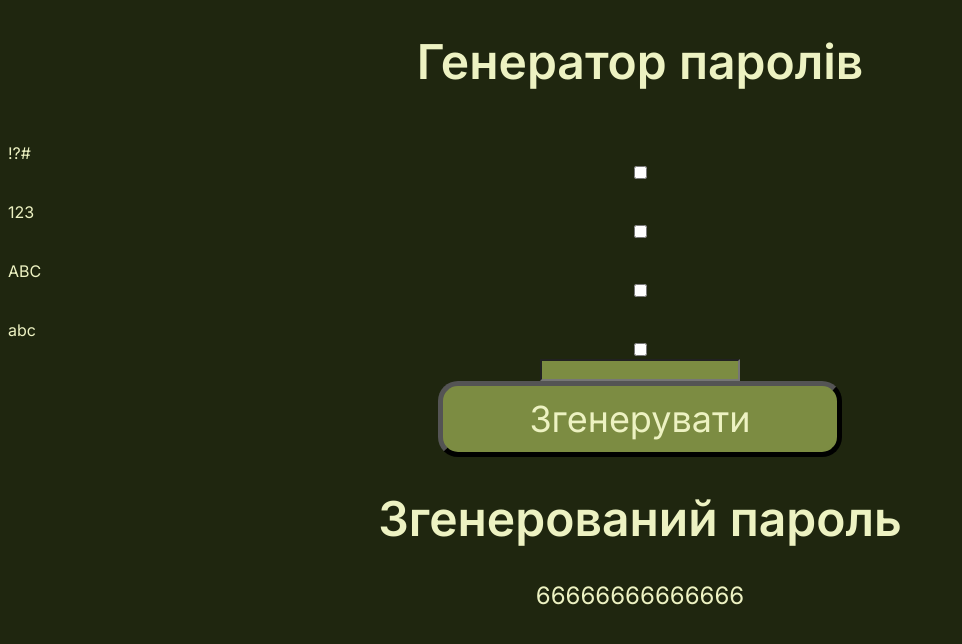
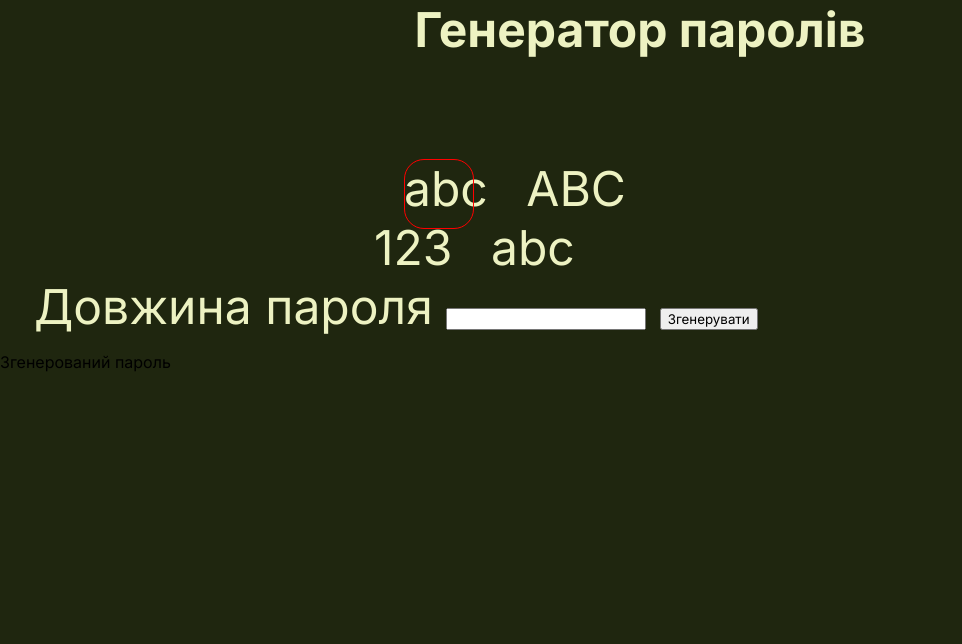
Before and after one commit to Logikaaa/Generator-of-passwords, a plain HTML site: page index.html in a window 1280 px wide. Shown: the whole page, without its empty margins (0-962 px from the left). Drawn offline with Linux system fonts and the light colour scheme.

Commit message:
Add files via upload

```diff
--- a/index.html
+++ b/index.html
@@ -2,30 +2,28 @@
 <html lang="uk">
 <head>
     <meta charset="UTF-8">
+    <meta name="viewport" content="width=device-width, initial-scale=1.0">
     <link rel="stylesheet" href="./style.css">
-    <title>Генератор паролів</title>
+    <title>Generator of passwords</title>
 </head>
 <body>
-    <h1>Генератор паролів</h1>
-    <form>
-        <div class="checkbox">
-            <input type="checkbox" id="v1" name="v1" value="abc">
-            <label for="v1">abc</label><br>
-            <input type="checkbox" id="v2" name="v2" value="ABC">
-            <label for="v2">ABC</label><br>
-            <input type="checkbox" id="v3" name="v3" value="123">
-            <label for="v3">123</label><br>
-            <input type="checkbox" id="v4" name="v4" value="!?#">
-            <label for="v4">!?#</label><br>
-        </div>
-        <div class="number">
-            <input type="number" class="n1" name="n1">
-        </div>
-        <button type="button" class="button">Згенерувати</button>
+    <div class="container">
+    <h1 class="title">Генератор паролів</h1>
+    <div class="option">
+        <label class="checkbox-container"><input type="checkbox" id="abc"><span class="custom-checkbox"></span>abc</label>
+        <label><input type="checkbox" id="ABC">ABC</label>
+    </div>
+    <div class="option">
+        <label><input type="checkbox" id="numbers">123</label>
+        <label><input type="checkbox" id="symbols">abc</label>
+    </div>
+    <label>Довжина пароля
+        <input type="number" id="count">
+    </label>
 
-        <h1>Згенерований пароль</h1>
-        <p class="result">66666666666666</p>
-    </form>
+    <button type="button">Згенерувати</button>
+    <p>Згенерований пароль</p>
+    <div id="result"></div>
+</div>
 </body>
-<script src="script.js"></script>
 </html>
--- a/style.css
+++ b/style.css
@@ -3,45 +3,49 @@
 * {
     font-family: 'Inter';
 }
-body{
+
+body {
     background-color: #1F260F;
+    margin: auto;
+    height: 100%;
 }
-h1{
+
+.title{
+    font-size: 48px;
+    font-weight: 700;
     color: #EDF2C2;
     text-align: center;
-    font-size: 48px;
-    font-weight: 600;
+    margin-top: 0;
+    margin-bottom: 100px;
 }
-button{
-    border-width: 5px;
-    background-color: #7C8C42;
-    color: #EDF2C2;
-    border-radius: 20px;
-    width: 404px;
-    height: 76px;
-    font-size: 36px;
-    font-weight: 400;
-    display: block;
+.option{
     margin: auto;
+    width: 600px;
 }
-p{
-    color: #EDF2C2;
-    font-size: 24px;
-    text-align: center;
+
+input[type="checkbox"]{
+    opacity: 0;
+        position: absolute;
+        cursor: pointer;
+
+
 }
+
 label{
     color: #EDF2C2;
+    font-size: 48px;
+    font-weight: 400;
+    margin-left: 34px;
+
 }
-
-.checkbox{
-    display: flex;
-    flex-direction: column-reverse;
-    justify-content: space-around;
+.checkbox-container{
+    position: relative;
+    padding-left: 30px;
 }
-.number{
-    display: block;
-    text-align: center;
+.custom-checkbox{
+    border: 1px solid red;
+    width: 68px;
+    height: 68px;
+    border-radius: 20px;
+    position: absolute;
 }
-.n1{
-    background-color: #7C8C42;
-}
```
